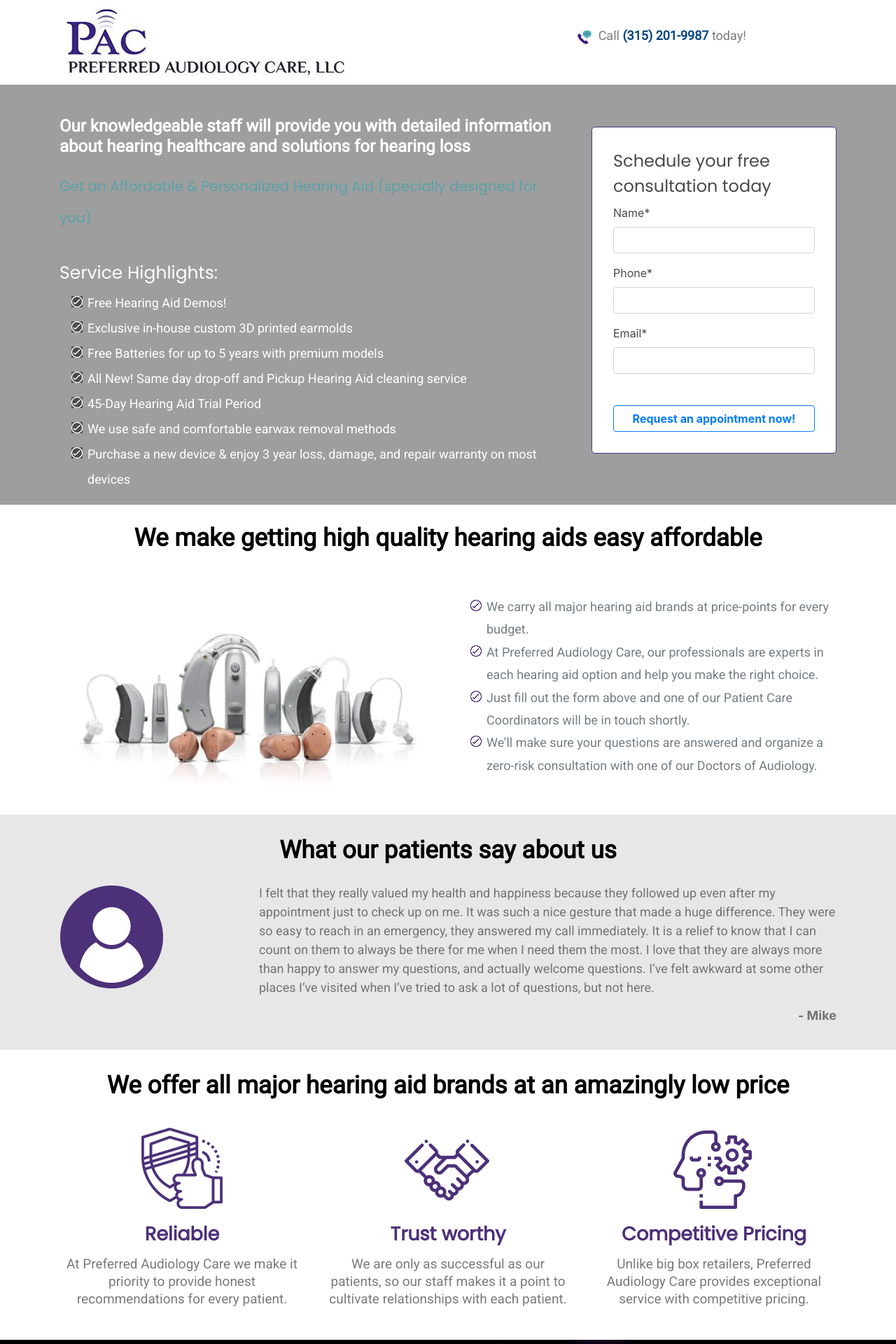
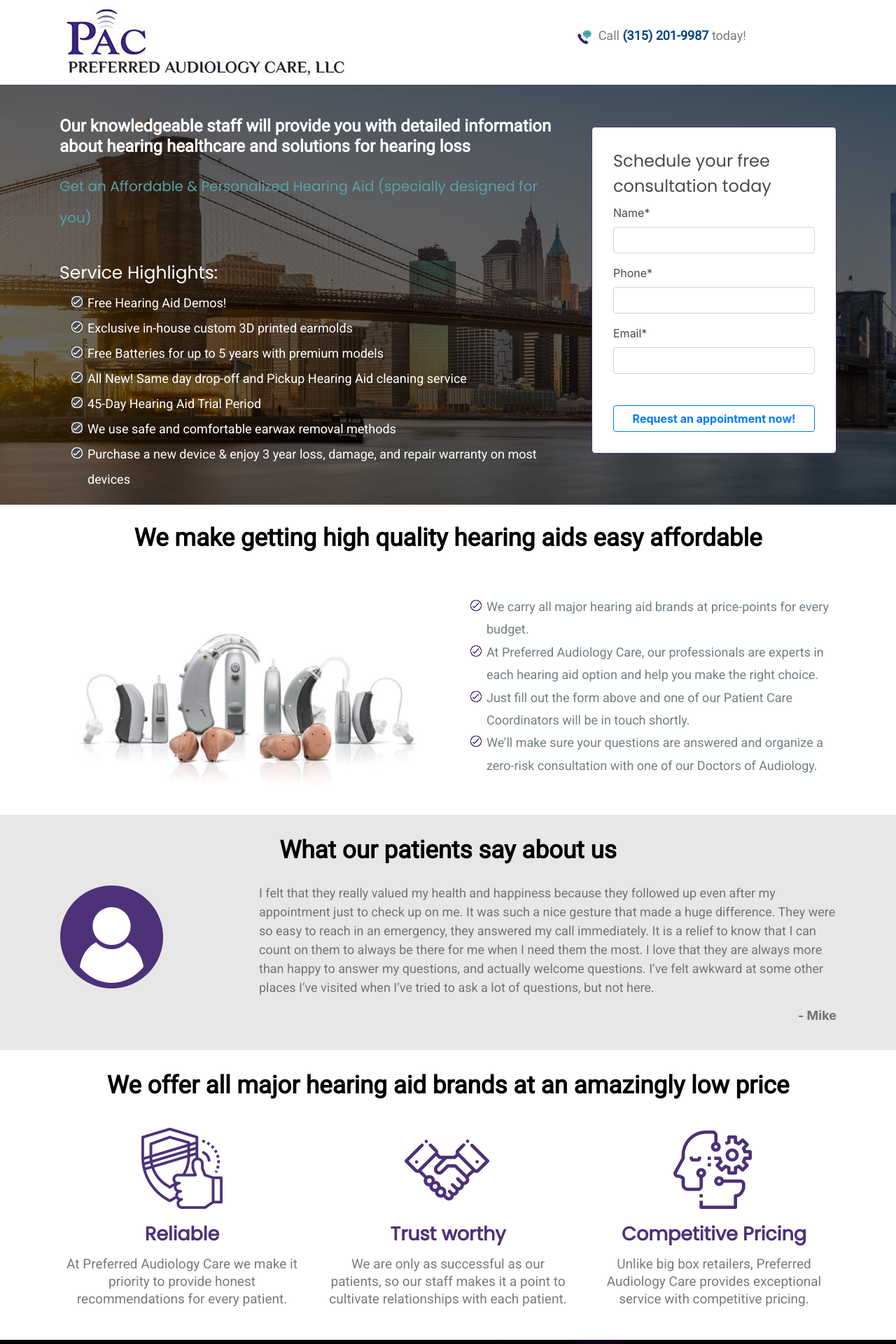
Before and after one commit to allwinjoseph/pac-hearing-aid-test, a Jekyll site: the page built from index.html, in a window 1280 px wide. Shown: the top 1920 px of the page at 70% size. Built offline with Jekyll 4.4.1, drawn with Linux system fonts in a browser that asks for light colours; nearby versions of some CDN libraries.

Commit message:
img update

```diff
--- a/css/style.css
+++ b/css/style.css
@@ -47,7 +47,7 @@ font-weight:400;
 
     color: #fff;
     background-attachment: scroll;
-    background-image: url('../img/banners.jpg');
+    background-image: url('../img/banner1.jpg');
     background-position: center center;
     background-repeat: none;
     -webkit-background-size: cover;
```
Also changed, not shown: img/banner1.jpg (added).
